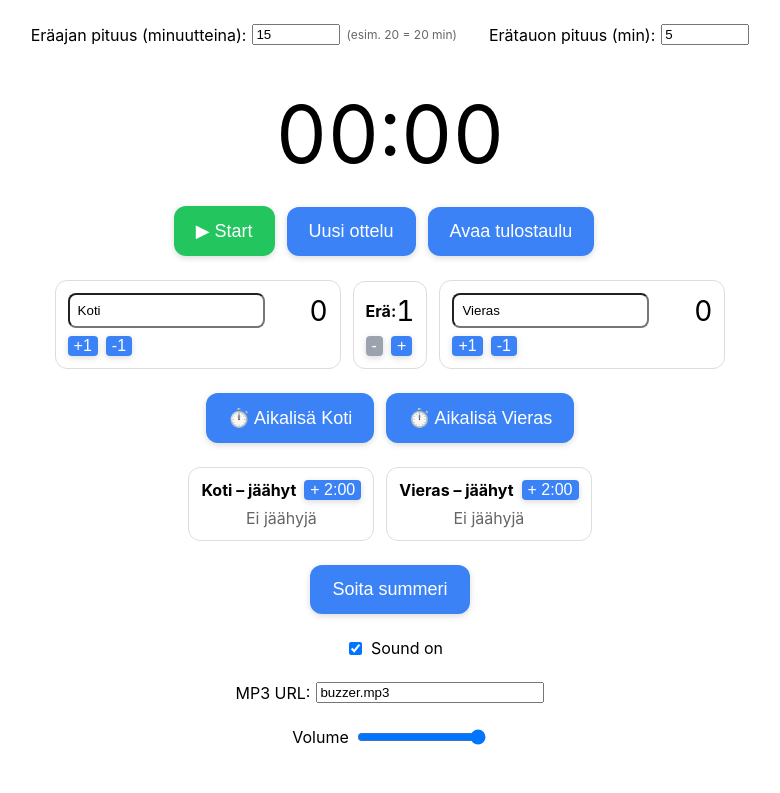
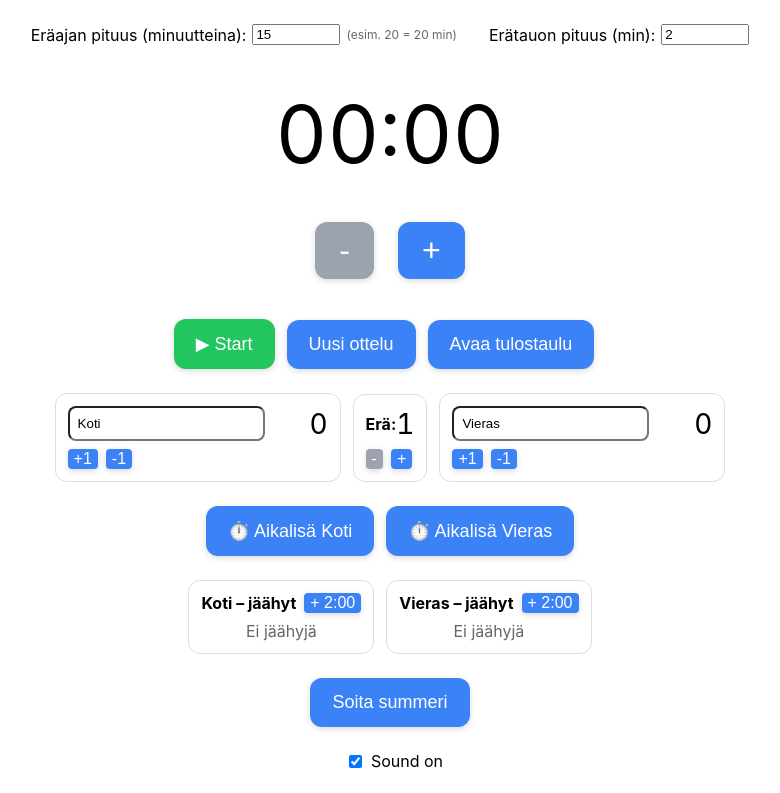
Before and after one commit to ikivela/tulostaulu, a React (Create React App) app: page / in a window 1280 px wide. Shown: the top 793 px of the page, without its empty margins (250-1030 px from the left). Built offline with nearby package versions, Linux system fonts and the light colour scheme.

Commit message:
Add control for time

```diff
--- a/src/App.js
+++ b/src/App.js
@@ -41,6 +41,17 @@ const initialState = {
 
 function reducer(state, action) {
   switch (action.type) {
+    case "CLOCK_PLUS": {
+      // Säädä pelikelloa sekunnin eteenpäin, vain kun aikalisä ei ole aktiivinen
+      if (state.timeout && state.timeout.active) return state;
+      const periodSeconds = state.periodDuration * 60;
+      return { ...state, seconds: clamp(state.seconds + 1, 0, periodSeconds), rev: state.rev + 1 };
+    }
+    case "CLOCK_MINUS": {
+      // Säädä pelikelloa sekunnin taaksepäin, vain kun aikalisä ei ole aktiivinen
+      if (state.timeout && state.timeout.active) return state;
+      return { ...state, seconds: Math.max(0, state.seconds - 1), rev: state.rev + 1 };
+    }
     case "SET_PERIOD_DURATION": {
       const duration = Math.max(1, Number(action.duration) || 20);
       return { ...state, periodDuration: duration };
@@ -407,7 +418,7 @@ function OperatorView(props) {
   const periodFinished = !state.running && !state.breakActive && ((state.direction === "down" && state.seconds === 0) || (state.direction === "up" && state.seconds === periodSeconds));
 
   // Break duration state
-  const [breakMinutes, setBreakMinutes] = useState(5);
+  const [breakMinutes, setBreakMinutes] = useState(2);
   // Modal state for break dialog
   const [showBreakModal, setShowBreakModal] = useState(false);
   useEffect(() => {
@@ -455,6 +466,38 @@ function OperatorView(props) {
         </label>
       </div>
       <div style={{ fontSize: 80, fontVariantNumeric: "tabular-nums" }}>{formatMMSS((state.timeout && state.timeout.active) ? state.timeout.seconds : state.seconds)}</div>
+      <div style={{ display: "flex", justifyContent: "center", gap: 24, margin: "16px 0" }}>
+        <button
+          onClick={() => dispatch({ type: "CLOCK_MINUS" })}
+          disabled={(state.running || (state.timeout && state.timeout.active)) || state.seconds <= 0}
+          style={{
+            padding: "10px 24px",
+            fontSize: 32,
+            background: ((state.running || (state.timeout && state.timeout.active)) || state.seconds <= 0) ? "#9ca3af" : "#3b82f6",
+            color: "#fff",
+            border: "none",
+            borderRadius: 12,
+            boxShadow: "0 2px 6px rgba(0,0,0,0.15)",
+            cursor: ((state.running || (state.timeout && state.timeout.active)) || state.seconds <= 0) ? "not-allowed" : "pointer",
+          }}
+          title="Vähennä kellosta sekunti"
+        >-</button>
+        <button
+          onClick={() => dispatch({ type: "CLOCK_PLUS" })}
+          disabled={(state.running || (state.timeout && state.timeout.active)) || state.seconds >= (state.periodDuration * 60)}
+          style={{
+            padding: "10px 24px",
+            fontSize: 32,
+            background: ((state.running || (state.timeout && state.timeout.active)) || state.seconds >= (state.periodDuration * 60)) ? "#9ca3af" : "#3b82f6",
+            color: "#fff",
+            border: "none",
+            borderRadius: 12,
+            boxShadow: "0 2px 6px rgba(0,0,0,0.15)",
+            cursor: ((state.running || (state.timeout && state.timeout.active)) || state.seconds >= (state.periodDuration * 60)) ? "not-allowed" : "pointer",
+          }}
+          title="Lisää kelloon sekunti"
+        >+</button>
+      </div>
       <div style={{ display: "grid", gridTemplateColumns: "auto auto auto auto", alignItems: "center", gap: 12 }}>
         {state.running ? (
           <button
@@ -911,35 +954,33 @@ function DisplayView({ state, soundUrl, volume }) {
         </div>
         {/* Keskellä pistelaatikoiden ja erän oma div */}
         <div style={{ display: "flex", flexDirection: "column", alignItems: "center" }}>
-          {(state.timeout && state.timeout.active && state.timeout.team === "home") && (
-            <div style={{
-              marginTop: 8,
-              padding: "6px 12px",
-              borderRadius: 999,
-              background: "#ef4444",
-              color: "#111827",
-              fontSize: 28,
-              fontWeight: 700,
-              letterSpacing: 1,
-            }}></div>
-          )}
-          <div style={{ display: "flex", flexDirection: "row", alignItems: "center", gap: "4vw" }}>
+          <div style={{ display: "flex", flexDirection: "row", alignItems: "center", gap: "4vw", position: "relative" }}>
+            <div style={{ display: "flex", flexDirection: "column", alignItems: "center" }}>
+              {(state.timeout && state.timeout.active && state.timeout.team === "home") && (
+                <div style={{
+                  width: "100%",
+                  height: 10,
+                  background: "#ef4444",
+                  borderRadius: 999,
+                  margin: "0 auto 8px auto"
+                }} />
+              )}
               <ScorePill label={state.homeName ? state.homeName.toUpperCase() : ""} value={state.home} />
-              <div style={{ fontSize: "4vw", letterSpacing: 1, padding: "0 2vw" }}>ERÄ {state.period ?? 1}</div>
+            </div>
+            <div style={{ fontSize: "4vw", letterSpacing: 1, padding: "0 2vw" }}>ERÄ {state.period ?? 1}</div>
+            <div style={{ display: "flex", flexDirection: "column", alignItems: "center" }}>
+              {(state.timeout && state.timeout.active && state.timeout.team === "guest") && (
+                <div style={{
+                  width: "80%",
+                  height: 8,
+                  background: "#ef4444",
+                  borderRadius: 999,
+                  margin: "0 auto 8px auto"
+                }} />
+              )}
               <ScorePill label={state.guestName ? state.guestName.toUpperCase() : ""} value={state.guest} />
             </div>
-          {(state.timeout && state.timeout.active && state.timeout.team === "guest") && (
-            <div style={{
-              marginTop: 8,
-              padding: "6px 12px",
-              borderRadius: 999,
-              background: "#ef4444",
-              color: "#111827",
-              fontSize: 28,
-              fontWeight: 700,
-              letterSpacing: 1,
-            }}></div>
-          )}
+          </div>
         </div>
         {/* VIERAS jäähyt oikealle allekkain */}
         <div style={{ display: "flex", flexDirection: "column", alignItems: "flex-start", gap: 8 }}>
```
